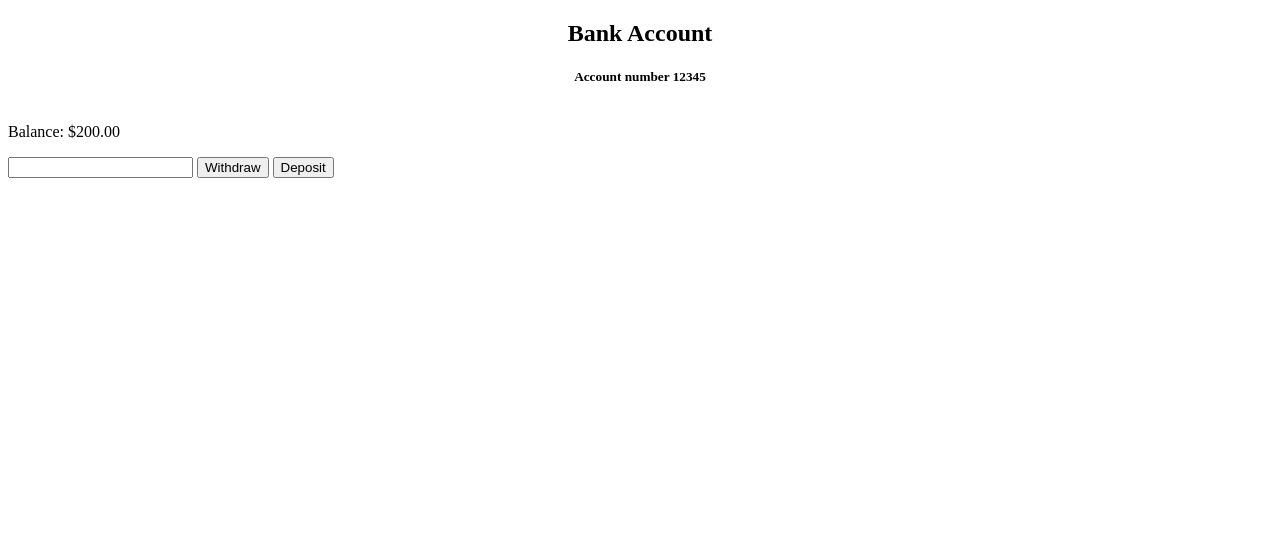
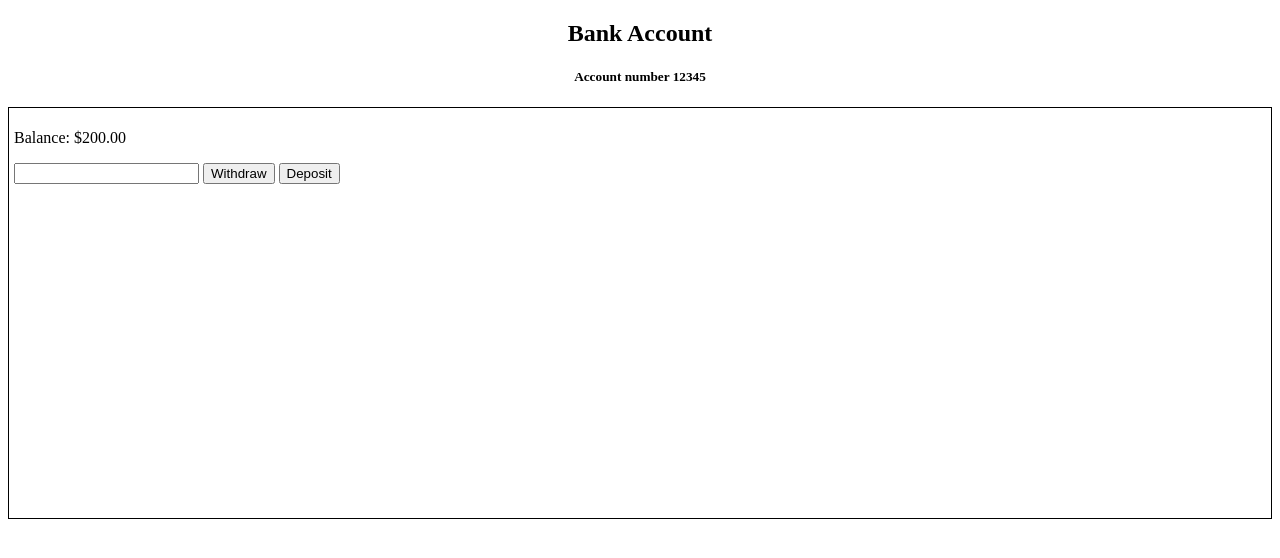
Before and after one commit to 00mjk/qubits, a plain HTML site: page demo.html in a window 1280 px wide. Drawn offline with Linux system fonts and the light colour scheme.

Commit message:
Add borders

```diff
--- a/stylesheets/demo.css
+++ b/stylesheets/demo.css
@@ -1,9 +1,16 @@
+body {
+  height: 400px;
+}
+
 h2, h5 {
   text-align: center;
 }
 
 #main {
   display: flex;
+  height: inherit;
+  border: 1px solid;
+  padding: 5px;
 }
 
 #controls {
@@ -12,6 +19,8 @@ h2, h5 {
 
 #events {
   flex-basis: 10%;
+  overflow-y: scroll;
+  height: inherit;
 }
 
 .event {
```
